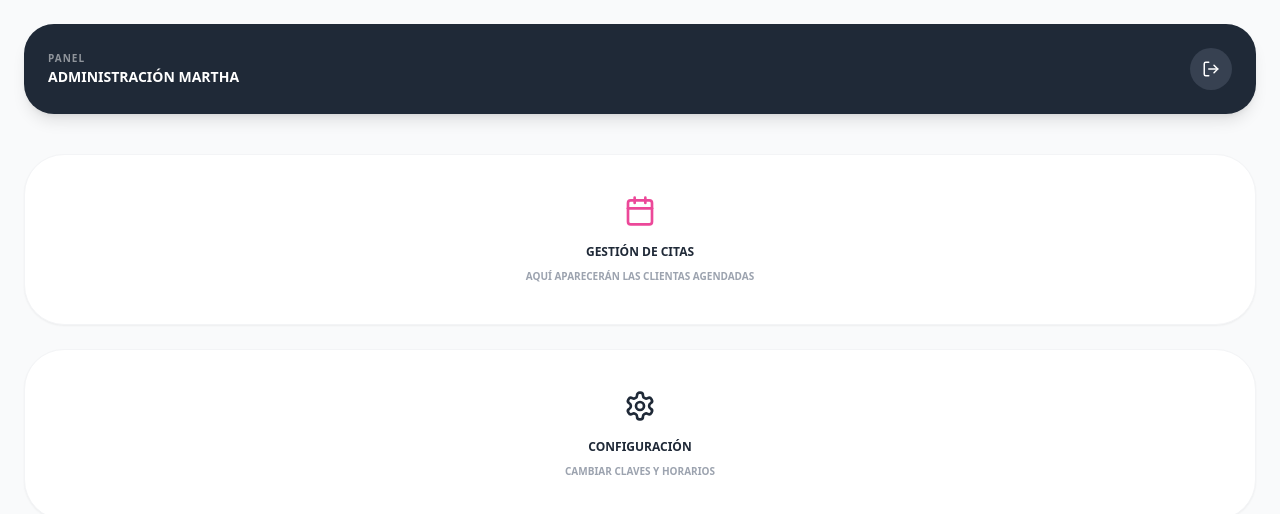
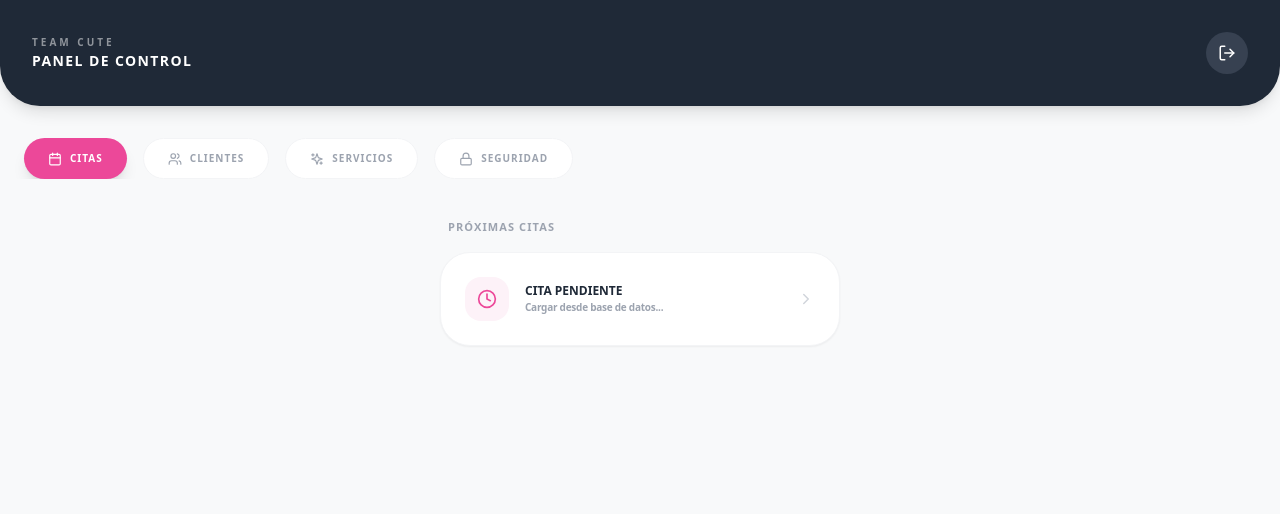
Before and after one commit to anaaz1798/martha-cute-studio, a React (Vite) app: page /admin in a window 1280 px wide. Shown: the top 514 px of the page. Built offline with nearby package versions, Linux system fonts and the light colour scheme.

Commit message:
Update AdminPage.jsx

```diff
--- a/src/pages/AdminPage.jsx
+++ b/src/pages/AdminPage.jsx
@@ -1,33 +1,139 @@
+import { useState } from 'react';
+import { supabase } from '../supabase';
 import { useNavigate } from 'react-router-dom';
-import { LogOut, Settings, Calendar } from 'lucide-react';
+import {
+  Users,
+  Calendar,
+  LogOut,
+  Lock,
+  Settings,
+  Clock,
+  Sparkles,
+  ChevronRight
+} from 'lucide-react';
 
 export default function AdminPage() {
   const navigate = useNavigate();
+  const [tab, setTab] = useState('citas'); // Controla la vista actual
+  const [newPassword, setNewPassword] = useState('');
+  const [loading, setLoading] = useState(false);
+
+  const handleLogout = async () => {
+    await supabase.auth.signOut();
+    navigate('/');
+  };
+
+  const handleUpdatePassword = async (e) => {
+    e.preventDefault();
+    setLoading(true);
+    const { error } = await supabase.auth.updateUser({ password: newPassword });
+    if (error) alert("Error: " + error.message);
+    else {
+      alert("¡Contraseña actualizada!");
+      setNewPassword('');
+    }
+    setLoading(false);
+  };
 
   return (
-    <div className="min-h-screen bg-gray-50 p-6">
-      <nav className="bg-gray-800 text-white p-6 rounded-[30px] flex justify-between items-center shadow-lg">
-        <div>
-          <p className="text-[10px] font-black uppercase tracking-widest opacity-50">Panel</p>
-          <h1 className="text-[14px] font-black uppercase">Administración Martha</h1>
+    <div className="min-h-screen bg-[#f8f9fa] pb-32 font-sans text-gray-800">
+      {/* Navbar Superior */}
+      <nav className="bg-gray-800 text-white p-8 flex justify-between items-center sticky top-0 z-50 rounded-b-[40px] shadow-lg">
+        <div className="flex flex-col">
+          <span className="text-[10px] font-black uppercase tracking-[0.3em] opacity-50">Team Cute</span>
+          <span className="text-[14px] font-black uppercase tracking-widest">Panel de Control</span>
         </div>
-        <button onClick={() => navigate('/')} className="p-3 bg-gray-700 rounded-full">
+        <button onClick={handleLogout} className="p-3 bg-gray-700 rounded-full active:scale-90 transition-all">
           <LogOut size={18} />
         </button>
       </nav>
 
-      <main className="mt-10 grid grid-cols-1 gap-6">
-        <div className="bg-white p-10 rounded-[40px] shadow-sm border border-gray-100 text-center">
-          <Calendar className="mx-auto text-[#ec4899] mb-4" size={32} />
-          <h2 className="font-black uppercase text-[12px]">Gestión de Citas</h2>
-          <p className="text-[10px] text-gray-400 mt-2 uppercase font-bold">Aquí aparecerán las clientas agendadas</p>
-        </div>
+      {/* Menú de Navegación del Panel */}
+      <div className="flex overflow-x-auto gap-4 mt-8 px-6 no-scrollbar">
+        {[
+          { id: 'citas', label: 'Citas', icon: <Calendar size={14}/> },
+          { id: 'clientes', label: 'Clientes', icon: <Users size={14}/> },
+          { id: 'servicios', label: 'Servicios', icon: <Sparkles size={14}/> },
+          { id: 'config', label: 'Seguridad', icon: <Lock size={14}/> }
+        ].map((item) => (
+          <button
+            key={item.id}
+            onClick={() => setTab(item.id)}
+            className={`flex items-center gap-2 px-6 py-3 rounded-full text-[10px] font-black uppercase tracking-widest whitespace-nowrap transition-all ${
+              tab === item.id ? 'bg-[#ec4899] text-white shadow-lg' : 'bg-white text-gray-400 border border-gray-100'
+            }`}
+          >
+            {item.icon}
+            {item.label}
+          </button>
+        ))}
+      </div>
 
-        <div className="bg-white p-10 rounded-[40px] shadow-sm border border-gray-100 text-center">
-          <Settings className="mx-auto text-gray-800 mb-4" size={32} />
-          <h2 className="font-black uppercase text-[12px]">Configuración</h2>
-          <p className="text-[10px] text-gray-400 mt-2 uppercase font-bold">Cambiar claves y horarios</p>
-        </div>
+      <main className="max-w-md mx-auto p-6 mt-4">
+
+        {/* VISTA: CITAS */}
+        {tab === 'citas' && (
+          <div className="animate-fadeIn space-y-4">
+            <h2 className="text-[11px] font-black uppercase tracking-widest text-gray-400 ml-2">Próximas Citas</h2>
+            <div className="bg-white rounded-[30px] p-6 border border-gray-100 flex items-center justify-between shadow-sm">
+              <div className="flex items-center gap-4">
+                <div className="bg-pink-50 p-3 rounded-2xl text-[#ec4899]"><Clock size={20}/></div>
+                <div>
+                  <p className="text-[12px] font-black uppercase">Cita Pendiente</p>
+                  <p className="text-[10px] font-bold text-gray-400 tracking-tight">Cargar desde base de datos...</p>
+                </div>
+              </div>
+              <ChevronRight size={18} className="text-gray-300"/>
+            </div>
+          </div>
+        )}
+
+        {/* VISTA: CLIENTES */}
+        {tab === 'clientes' && (
+          <div className="animate-fadeIn space-y-4">
+            <h2 className="text-[11px] font-black uppercase tracking-widest text-gray-400 ml-2">Gestión de Clientes</h2>
+            <div className="bg-white rounded-[30px] p-8 text-center border border-gray-100">
+              <Users size={32} className="mx-auto text-gray-200 mb-4"/>
+              <p className="text-[11px] font-bold text-gray-400 uppercase">Aquí podrás ver y editar tu lista de clientes</p>
+            </div>
+          </div>
+        )}
+
+        {/* VISTA: SERVICIOS */}
+        {tab === 'servicios' && (
+          <div className="animate-fadeIn space-y-4">
+            <h2 className="text-[11px] font-black uppercase tracking-widest text-gray-400 ml-2">Tus Servicios</h2>
+            <button className="w-full py-4 bg-gray-800 text-white rounded-2xl text-[10px] font-black uppercase tracking-widest">+ Agregar Nuevo Servicio</button>
+          </div>
+        )}
+
+        {/* VISTA: SEGURIDAD / CONTRASEÑA */}
+        {tab === 'config' && (
+          <div className="animate-fadeIn">
+            <div className="bg-white rounded-[40px] p-10 shadow-sm border border-gray-100 text-center">
+              <div className="p-4 bg-gray-50 rounded-full w-fit mx-auto mb-4 text-gray-800"><Lock size={24} /></div>
+              <h3 className="font-black text-[14px] uppercase tracking-widest">Seguridad</h3>
+              <p className="text-[9px] text-gray-400 mt-1 font-bold uppercase mb-8">Cambia tu clave de acceso</p>
+
+              <form onSubmit={handleUpdatePassword} className="space-y-4 text-left">
+                <input
+                  type="password"
+                  placeholder="Nueva contraseña"
+                  value={newPassword}
+                  onChange={(e) => setNewPassword(e.target.value)}
+                  className="w-full px-6 py-4 bg-gray-50 rounded-[20px] text-[12px] outline-none border border-gray-100 focus:border-gray-800"
+                />
+                <button
+                  type="submit"
+                  disabled={loading || newPassword.length < 6}
+                  className="w-full bg-gray-800 text-white py-5 rounded-full text-[10px] font-black uppercase tracking-widest shadow-lg active:scale-95 transition-all disabled:opacity-50"
+                >
+                  {loading ? 'Guardando...' : 'Actualizar Clave'}
+                </button>
+              </form>
+            </div>
+          </div>
+        )}
       </main>
     </div>
   );
```
